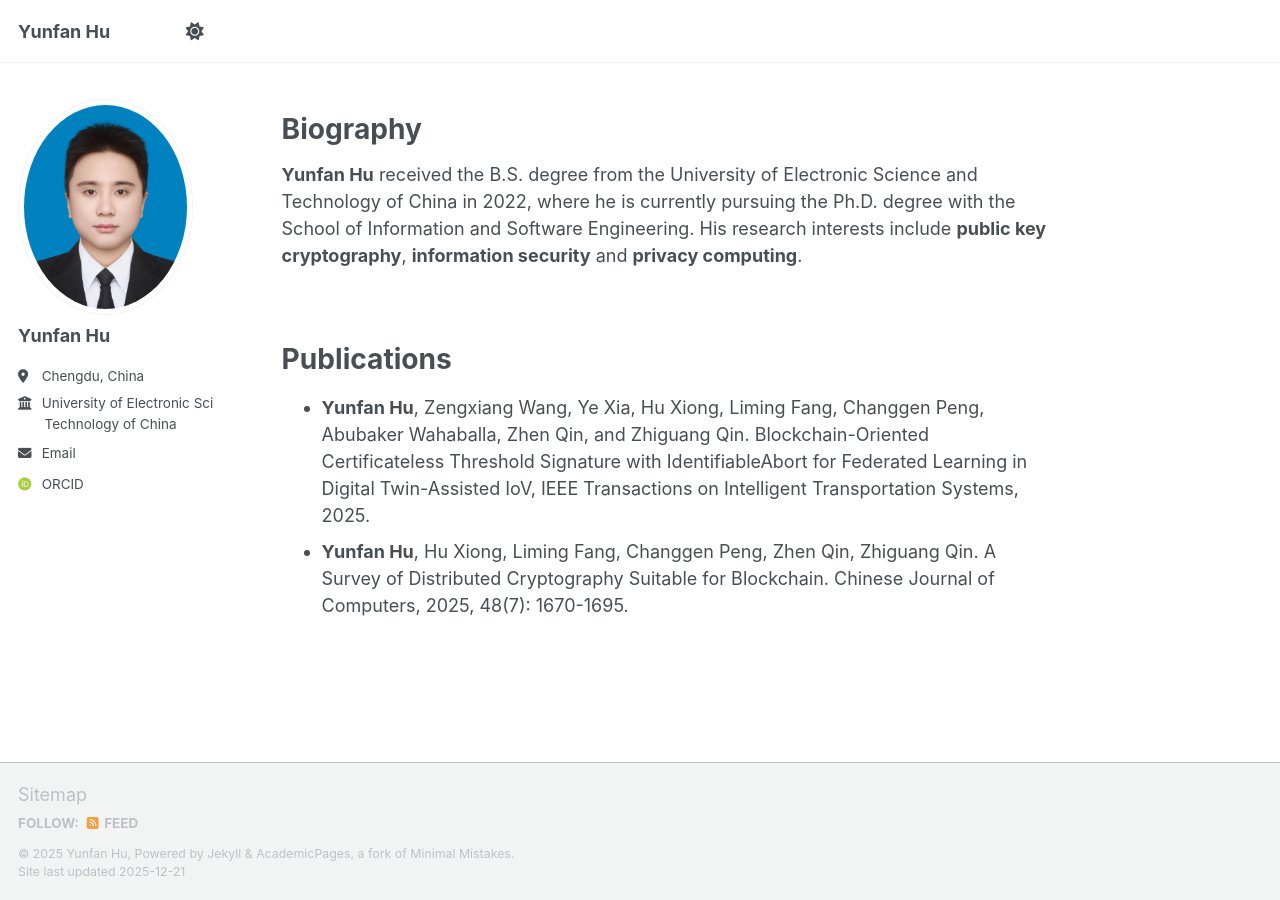
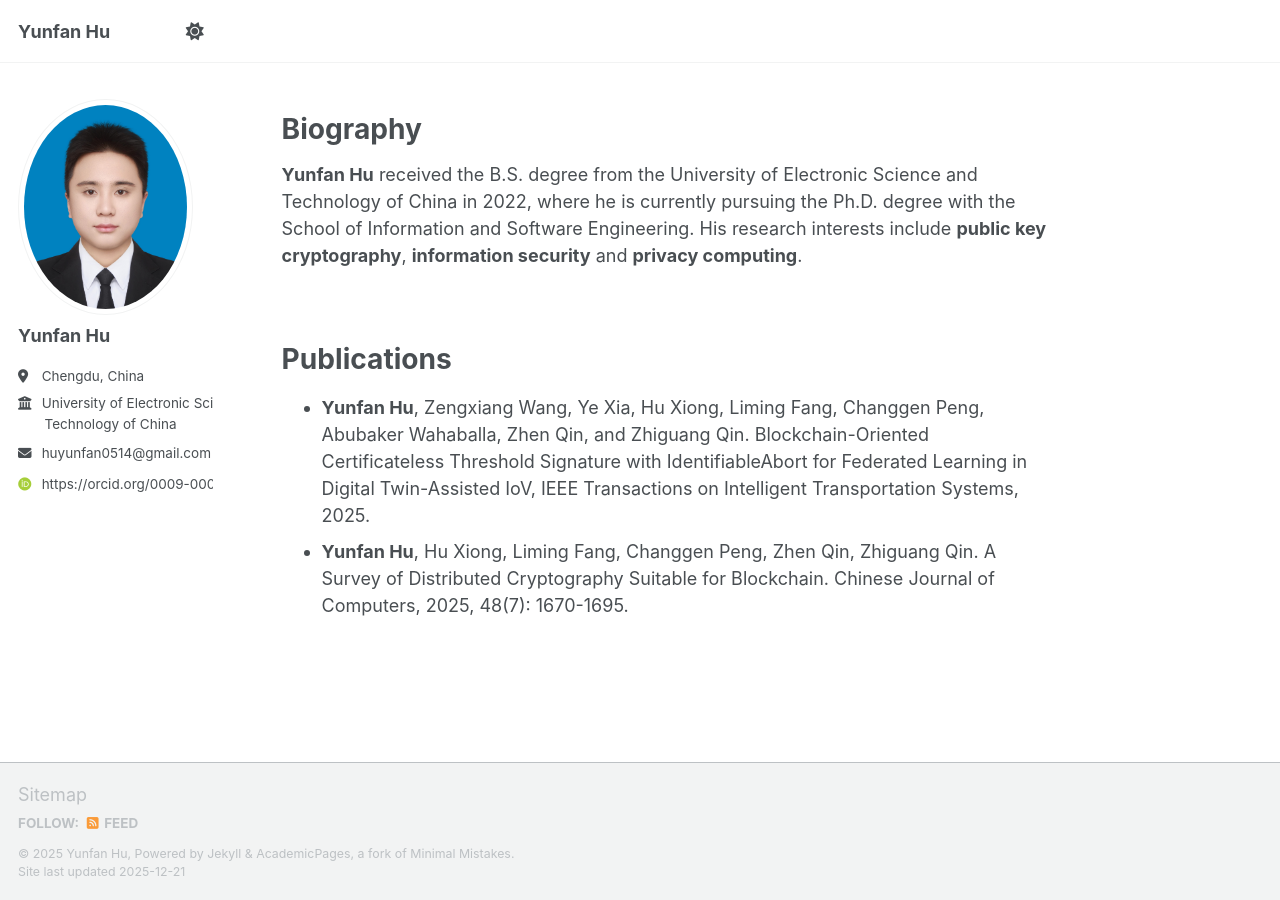
Before and after one commit to HYF0514/HYF0514.github.io, a Jekyll site: the page built from _pages/about.md, in a window 1280 px wide. Built offline with Jekyll 4.4.1, drawn with Linux system fonts in a browser that asks for light colours; some web fonts are replaced; a script bundle is joined from its source files by our own code; library files that are not in the unit come from our copies.

Commit message:
Update author-profile.html

```diff
--- a/_includes/author-profile.html
+++ b/_includes/author-profile.html
@@ -34,7 +34,8 @@
         <li><a href="{{ author.uri }}"><i class="fas fa-fw fa-link icon-pad-right" aria-hidden="true"></i>{{ site.data.ui-text[site.locale].website_label | default: "Website" }}</a></li>
       {% endif %}
       {% if author.email %}
-        <li><a href="mailto:{{ author.email }}"><i class="fas fa-fw fa-envelope icon-pad-right" aria-hidden="true"></i>{{ site.data.ui-text[site.locale].email_label | default: "Email" }}</a></li>
+        <!-- <li><a href="mailto:{{ author.email }}"><i class="fas fa-fw fa-envelope icon-pad-right" aria-hidden="true"></i>{{ site.data.ui-text[site.locale].email_label | default: "Email" }}</a></li> -->
+        <li><a href="mailto:{{ author.email }}"><i class="fas fa-fw fa-envelope icon-pad-right" aria-hidden="true"></i>{{ author.email }}</a></li>
       {% endif %}
 
       <!-- Font Awesome and Academicons icons / Academic websites -->
@@ -54,7 +55,8 @@
         <li><a href="{{ author.impactstory }}"><i class="ai ai-impactstory ai-fw icon-pad-right"></i>Impactstory</a></li>
       {% endif %}
       {% if author.orcid %}
-        <li><a href="{{ author.orcid }}"><i class="ai ai-orcid ai-fw icon-pad-right"></i>ORCID</a></li>
+        <!-- <li><a href="{{ author.orcid }}"><i class="ai ai-orcid ai-fw icon-pad-right"></i>ORCID</a></li> -->
+        <li><a href="https://orcid.org/my-orcid?orcid={{ author.orcid }}"><i class="ai ai-orcid ai-fw icon-pad-right"></i>{{ author.orcid }}</a></li>
       {% endif %}
       {% if author.pubmed %}
         <li><a href="{{ author.pubmed }}"><i class="ai ai-pubmed ai-fw icon-pad-right"></i>PubMed</a></li>
```
